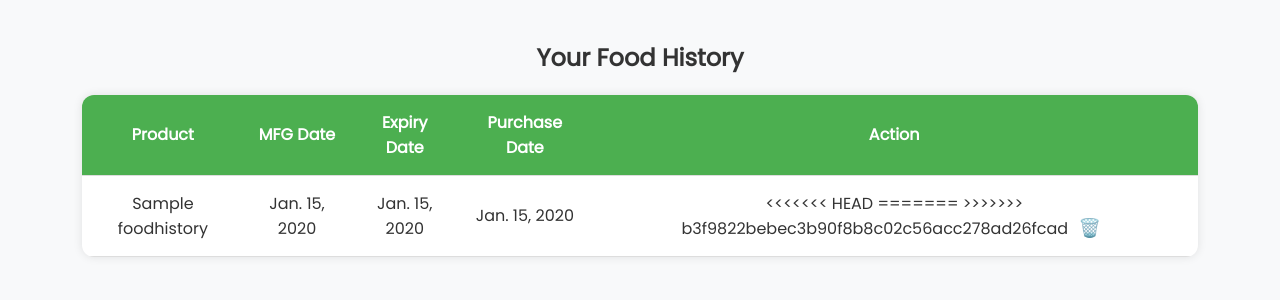
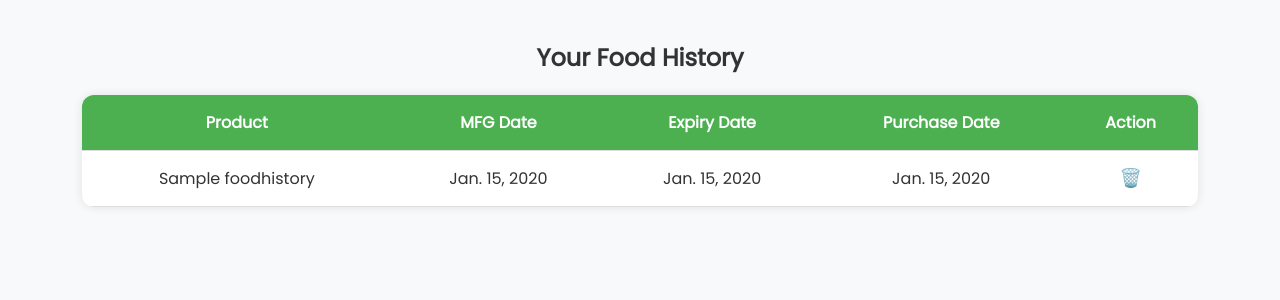
Before and after one commit to SADITYA0309/smartfoodwaste, a Django app: page /food-history/ in a window 1280 px wide. Shown: the part 124-424 px from the top of the page. Run offline with Django 5.2, Linux system fonts and the light colour scheme; a user stored in the database is signed in; tables that the repository leaves empty hold one stand-in row (values such as "Sample post"); grey boxes marked "Sample" are stand-in pictures.

Commit message:
Update food_history.html

```diff
--- a/backend/tracker/templates/tracker/food_history.html
+++ b/backend/tracker/templates/tracker/food_history.html
@@ -109,11 +109,11 @@
       <td data-label="Purchase Date">{{ item.purchase_date }}</td>
       <td data-label="Action">
         <form method="POST" action="{% url 'delete_item' item.id %}" style="display:inline;">
-<<<<<<< HEAD
+
           {% csrf_token %}
-=======
+
           {% csrf_token %}
->>>>>>> b3f9822bebec3b90f8b8c02c56acc278ad26fcad
+
           <button class="delete-btn" title="Delete" onclick="return confirm('Are you sure you want to delete this item?')">🗑️</button>
         </form>
       </td>
```
